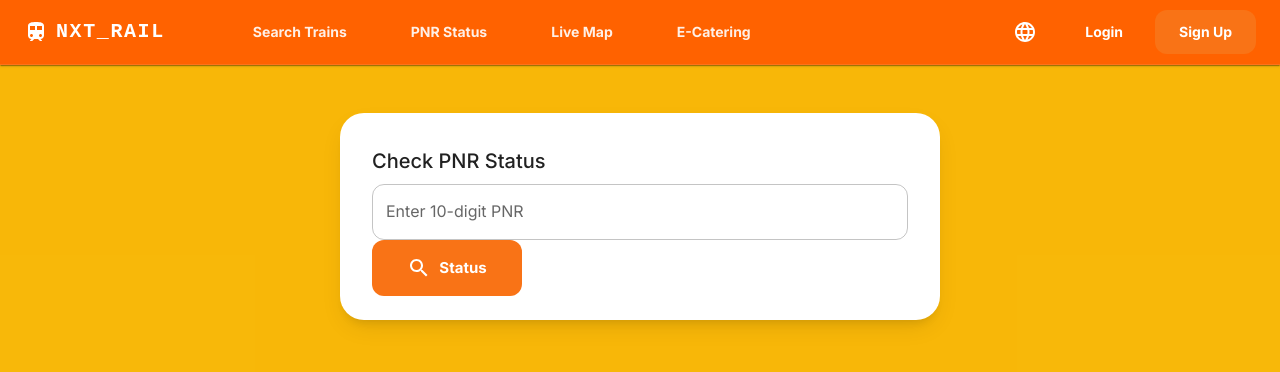
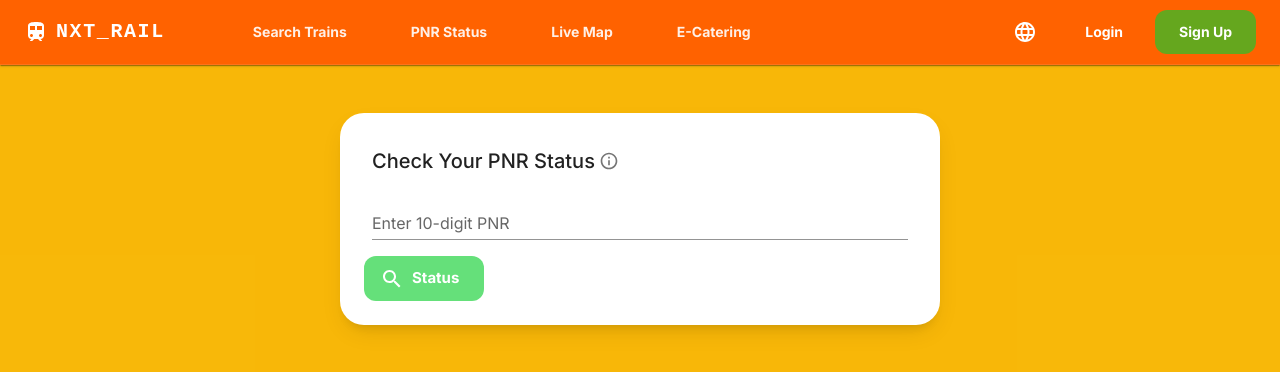
Before and after one commit to amanfoundongithub/Railway-Management-Frontend, a React (Create React App) app: page /pnr-status in a window 1280 px wide. Shown: the top 372 px of the page. Built offline with nearby package versions, Linux system fonts and the light colour scheme; no server answers.

Commit message:
cosmetic changes for PNR

```diff
--- a/src/app/theme/theme.js
+++ b/src/app/theme/theme.js
@@ -14,9 +14,9 @@ const railwayTheme = createTheme({
       contrastText: '#ffffff',
     },
     secondary: {
-      main: '#f97316',
+      main: '#0fcf2fa3',
       light: '#fb923c',
-      dark: '#c2410c',
+      dark: '#b42408',
       contrastText: '#ffffff',
     },
     background: {
--- a/src/screens/pnr-status/ui/components/PnrSearchForm.jsx
+++ b/src/screens/pnr-status/ui/components/PnrSearchForm.jsx
@@ -1,8 +1,13 @@
 import React, { useState } from 'react';
-import { Card, CardContent, TextField, Button, Box, Typography, CircularProgress } from '@mui/material';
+import { Card, CardContent, TextField, Button, Box, Typography, CircularProgress, Tooltip } from '@mui/material';
 import SearchIcon from '@mui/icons-material/Search';
+import InfoOutlinedIcon from '@mui/icons-material/InfoOutlined';
 
-export const PnrSearchForm = ({ onSearch, loading = false }) => {
+export const PnrSearchForm = ({
+  onSearch,
+  loading = false
+}) => {
+
   const [pnr, setPnr] = useState('');
   const [error, setError] = useState('');
 
@@ -19,17 +24,30 @@ export const PnrSearchForm = ({ onSearch, loading = false }) => {
   return (
     <Card elevation={3} sx={{ borderRadius: 2, mb: 4, maxWidth: 600, mx: 'auto' }}>
       <CardContent sx={{ p: 4 }}>
-        <Typography variant="h6" fontWeight="bold" gutterBottom textAlign="center">
-          Check PNR Status
+
+        <Typography
+          variant="h6"
+          fontWeight="bold"
+          gutterBottom
+          sx={{ display: 'flex', alignItems: "start", justifyContent: 'left', gap: 1 }}
+        >
+          Check Your PNR Status
+          <Tooltip
+            title="Passenger Name Record (PNR) is a unique 10-digit number printed on the top-left corner of your ticket."
+            arrow
+            placement="top"
+          >
+            <InfoOutlinedIcon fontSize="small" color="action" sx={{ cursor: 'help', mt : 0.7, ml : -0.5 }} />
+          </Tooltip>
         </Typography>
 
         <form onSubmit={handleSubmit}>
           <Box display="flex" gap={2} flexDirection={{ xs: 'column', sm: 'row' }} mt={2}>
             <TextField
               fullWidth
-              label="Enter 10-digit PNR"
-              variant="outlined"
-              value={pnr}
+              label   = "Enter 10-digit PNR"
+              variant = "standard"
+              value   = {pnr}
               onChange={(e) => {
                 setPnr(e.target.value);
                 if (error) setError('');
@@ -38,6 +56,7 @@ export const PnrSearchForm = ({ onSearch, loading = false }) => {
               helperText={error}
               inputProps={{ maxLength: 10 }}
               disabled={loading}
+              sx={{ mb : 2, mt : 1}}
             />
             <Button
               type="submit"
@@ -45,11 +64,12 @@ export const PnrSearchForm = ({ onSearch, loading = false }) => {
               color="secondary"
               size="large"
               disabled={loading}
-              sx={{ minWidth: 150, height: 56 }}
+              sx={{ minWidth: 120, height: 45, justifyContent : 'flex-start', ml : -1 }}
+
             >
               {loading ? <CircularProgress size={24} color="inherit" /> : (
                 <>
-                  <SearchIcon sx={{ mr: 1 }} />
+                  <SearchIcon sx={{ mr : 1, ml : -1 }} />
                   Status
                 </>
               )}
```
